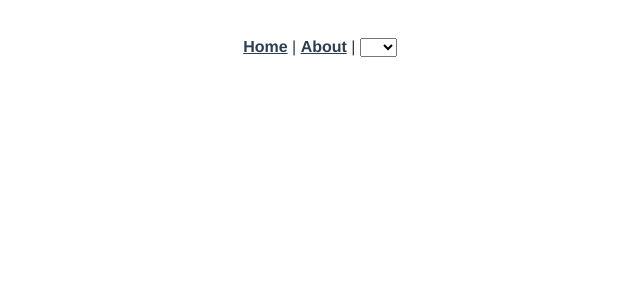
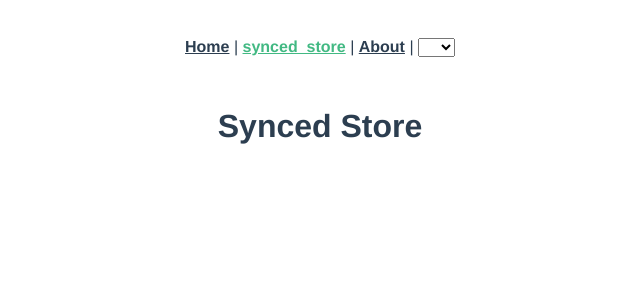
Before and after one commit to scenaristeur/ypu, a Vue app: page /synced_store in a window 1280 px wide. Shown: the top 300 px of the page, without its empty margins (320-960 px from the left). Built offline with nearby package versions, Linux system fonts and the light colour scheme.

Commit message:
syncedStore view

```diff
--- a/src/App.vue
+++ b/src/App.vue
@@ -4,7 +4,9 @@
 
     <nav>
       <router-link to="/">{{ $t("home") }}</router-link> |
-      <router-link to="/about">{{ $t("about") }}</router-link> |     <LocaleSwitcher />
+      <router-link to="/synced_store">{{ $t("synced_store") }}</router-link> |
+      <router-link to="/about">{{ $t("about") }}</router-link> |
+      <LocaleSwitcher />
     </nav>
     <router-view/>
   </div>
--- a/src/router/index.js
+++ b/src/router/index.js
@@ -7,6 +7,11 @@ const routes = [
     path: '/',
     name: 'home',
     component: HomeView
+  },
+  {
+    path: '/synced_store',
+    name: 'synced_store',
+    component: () => import(/* webpackChunkName: "synced_store" */ '../views/SyncedStore.vue')
   },
   {
     path: '/about',
--- /dev/null
+++ b/src/views/SyncedStore.vue
@@ -0,0 +1,15 @@
+<template>
+  <div>
+    <h1>Synced Store</h1>
+  </div>
+</template>
+
+<script>
+export default {
+name: "SyncedStore"
+}
+</script>
+
+<style>
+
+</style>
```
Also changed, not shown: 1 other file (tests, documents, lock files or other folders).
